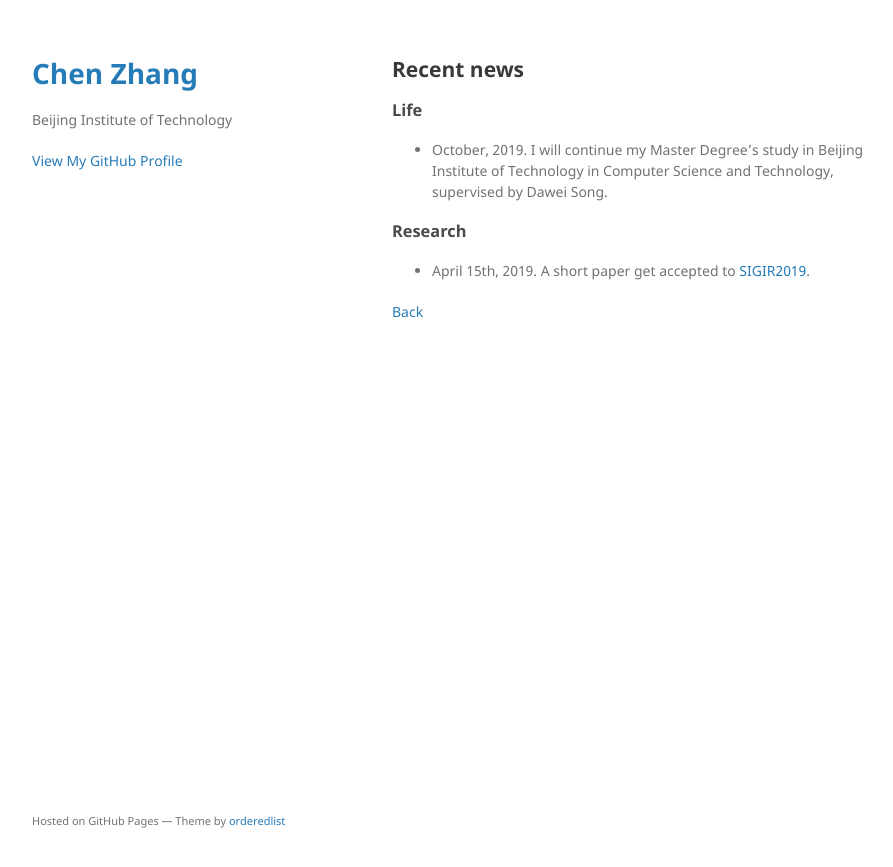
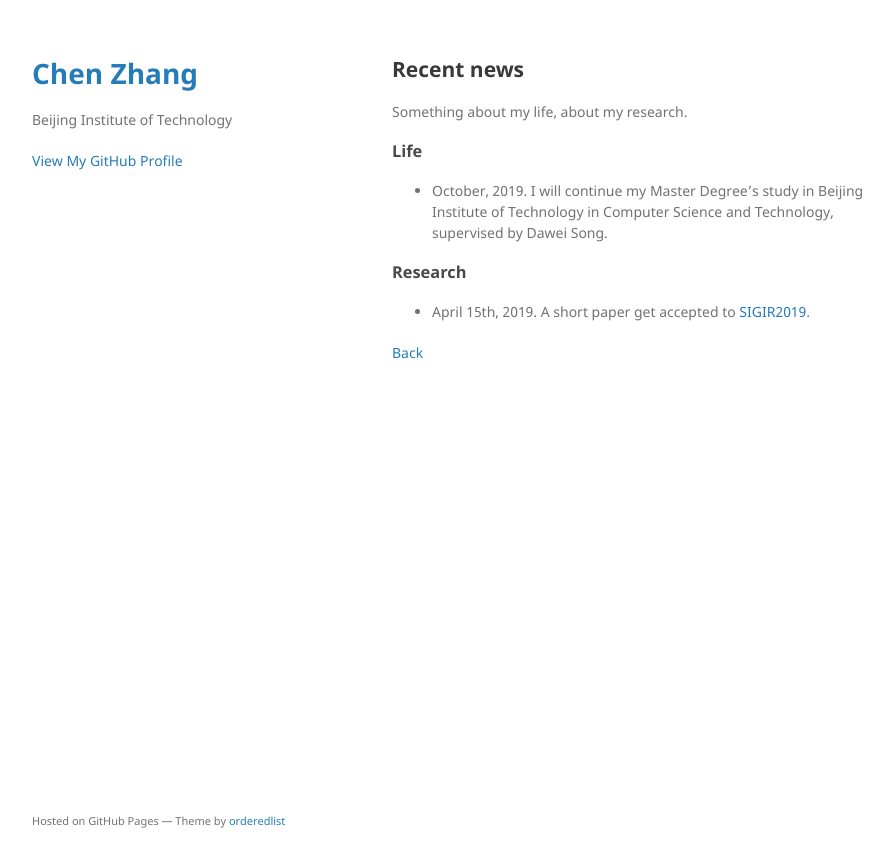
Before and after one commit to GeneZC/genezc.github.io, a Jekyll site: the page built from recent.md, in a window 1280 px wide. Shown: the top 867 px of the page, without its empty margins (178-1071 px from the left). Built offline with Jekyll 4.4.1, drawn with Linux system fonts in a browser that asks for light colours; our own code applies the rules of GitHub Pages for plain Markdown files.

Commit message:
Update recent.md

```diff
--- a/recent.md
+++ b/recent.md
@@ -3,6 +3,8 @@ layout: default
 ---
 
 ## Recent news
+
+Something about my life, about my research.
 
 ### Life
 
```
